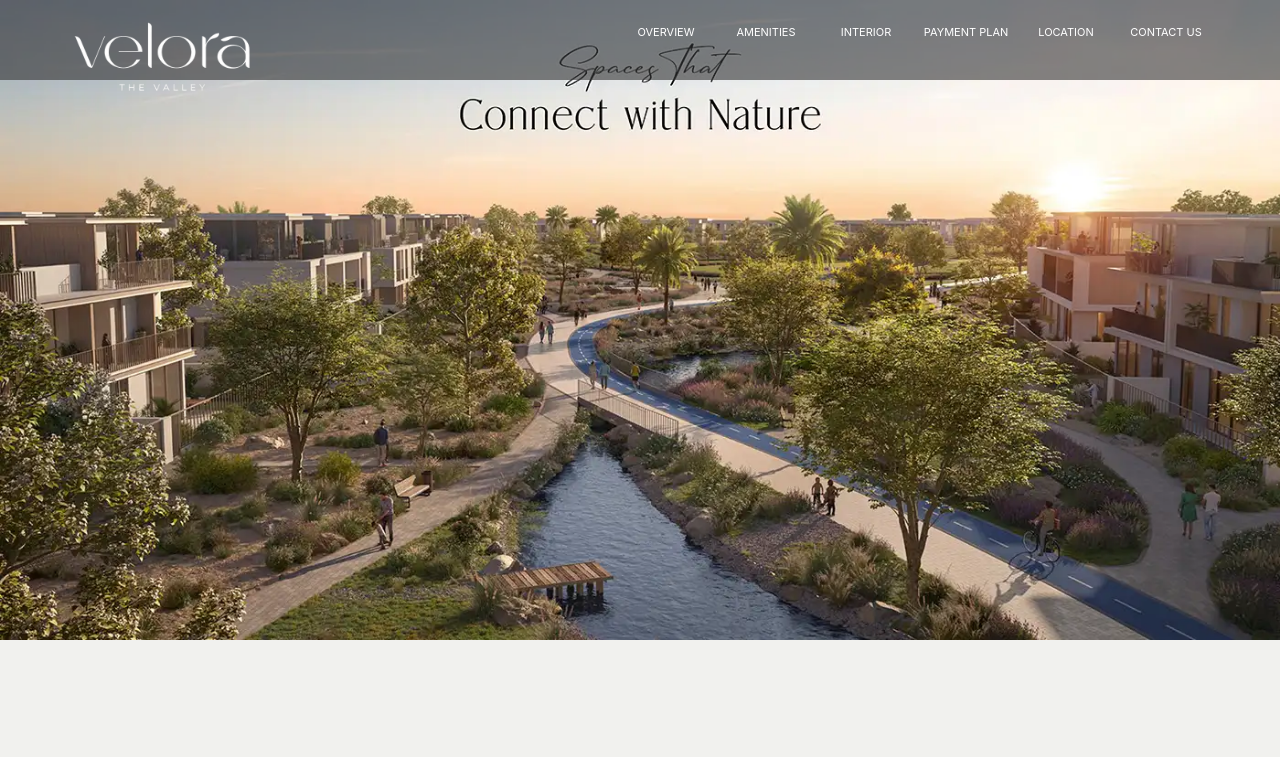
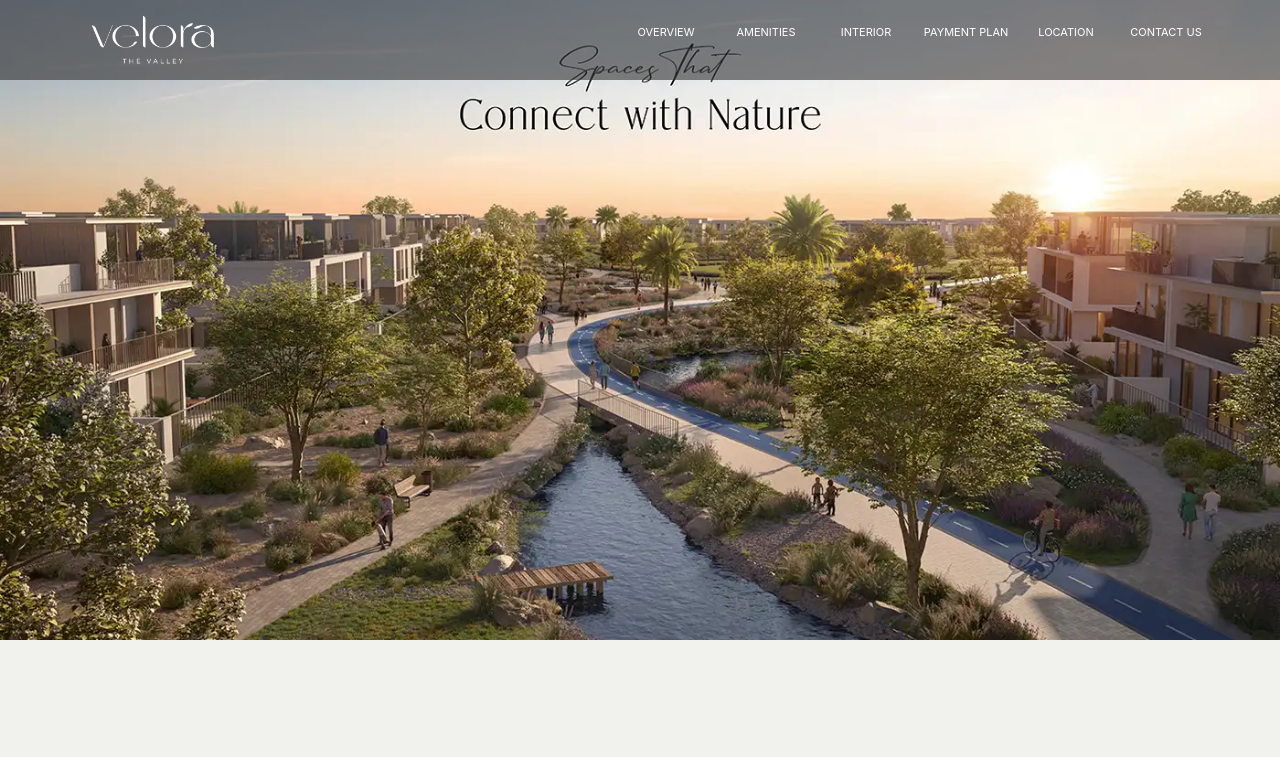
Before and after one commit to emaar-velora-2-at-the-valley/emaar-velora-2-at-the-valley.github.io, a plain HTML site: page index.html in a window 1280 px wide. Shown: the top 757 px of the page. Drawn offline with Linux system fonts and the light colour scheme.

Commit message:
Update index.html

```diff
--- a/index.html
+++ b/index.html
@@ -28,7 +28,7 @@
     <nav class="nav">
     <div class="nav-container">
         <div class="logo">
-           <img src="logo.webp" alt="Velora 2 logo" style="width:200px;">
+           <img src="logo.webp" alt="Velora 2 logo" style="width:140px;">
         </div>
         <div class="main_list" id="mainListDiv">
             <ul>
```
